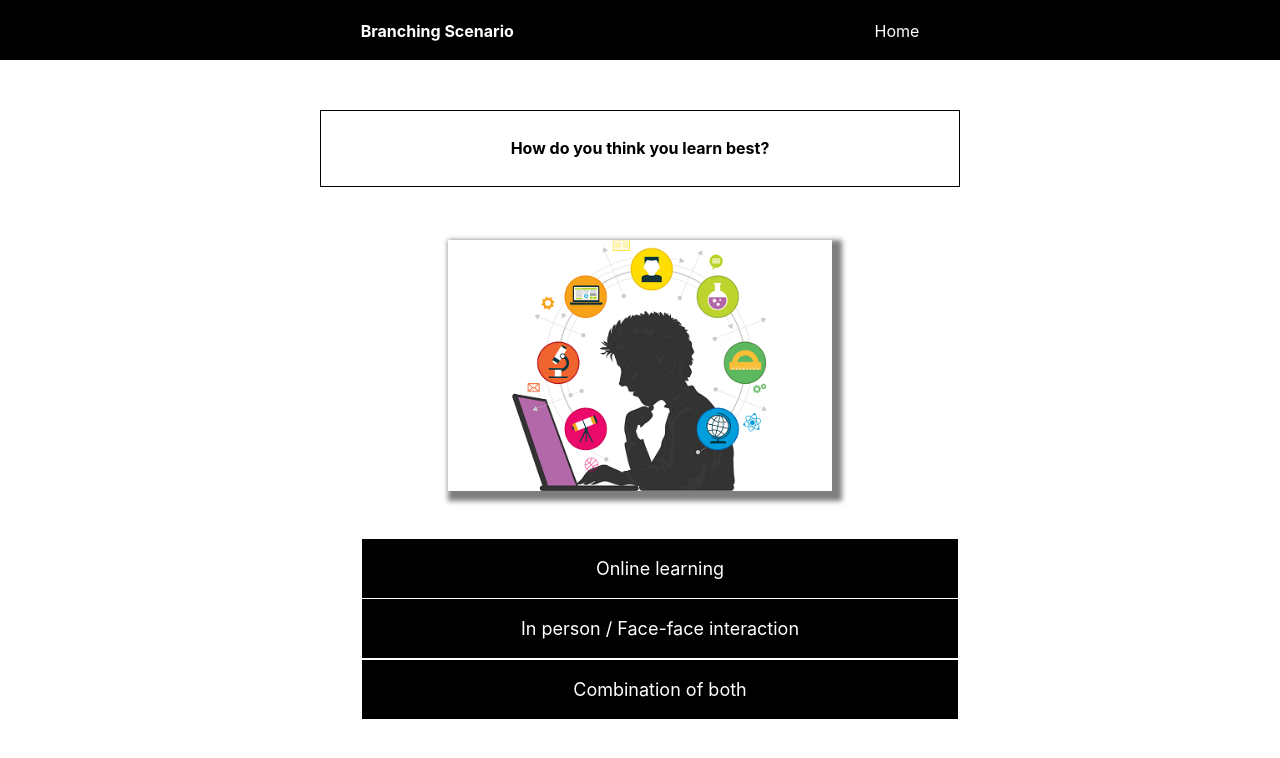
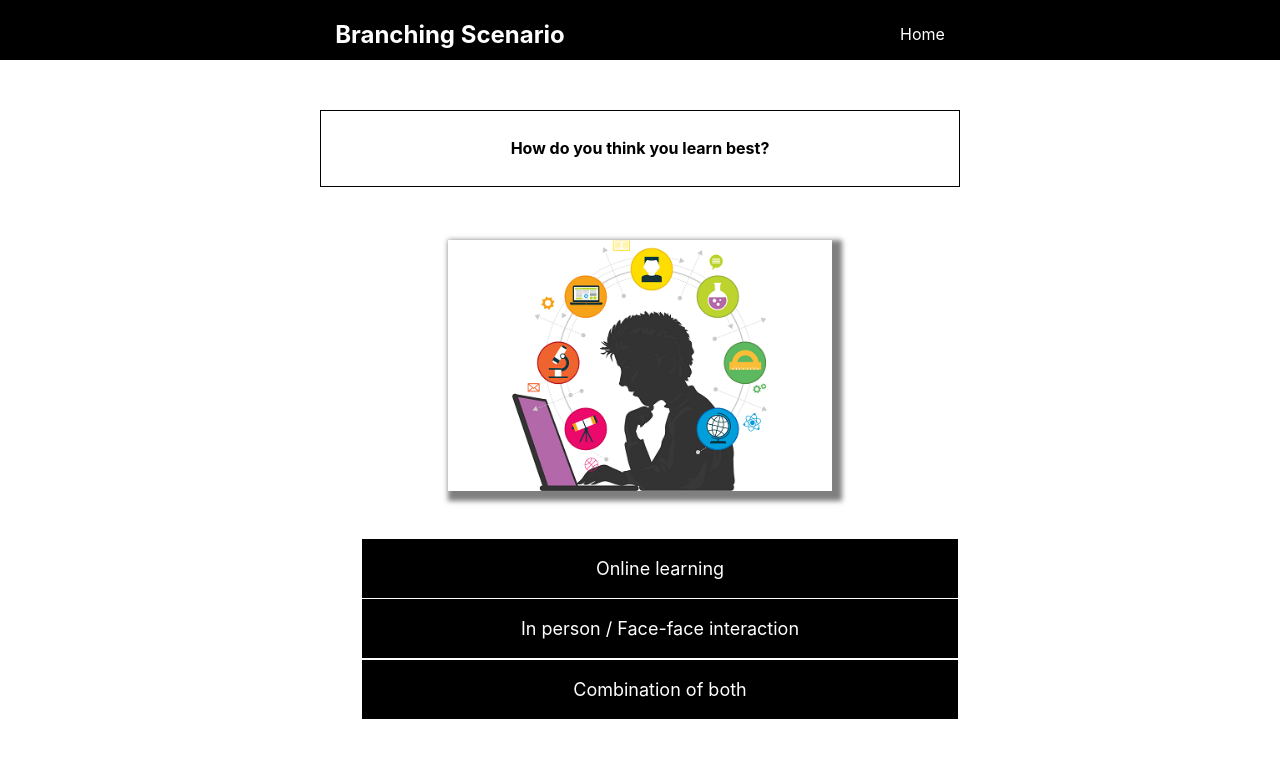
Before and after one commit to JordanLong1/class-based-branching-scenario, a React (Create React App) app: page /displayquestion in a window 1280 px wide. Shown: the top 758 px of the page. Built offline with nearby package versions, Linux system fonts and the light colour scheme.

Commit message:
changed sections to divs

```diff
--- a/src/components/EndOfBranchDisplay.jsx
+++ b/src/components/EndOfBranchDisplay.jsx
@@ -39,19 +39,19 @@
     return (
     <section className='ending-results-section'>
      <Confetti numberOfPieces={500} recycle={false}/>
-          <section className='ending-results-section-header-top'>
+          <div className='ending-results-section-header-top'>
              <h2>Congratulations!</h2>
-            </section>
-         <section className='ending-results-section-image-and-p-tags'>
+            </div>
+         <div className='ending-results-section-image-and-p-tags'>
             <img src={diffStyles} alt='Three different learning styles'></img>
                 <p>You have made it to the end of the session.</p>
                  <p>Your learning style results are available below.</p>
                     <p>These results are accumulated by which option you chose for each question.</p>
-        </section>
-        <section className='ending-results-section-learning-display'>
+        </div>
+        <div className='ending-results-section-learning-display'>
             <p>It looks like you have a {learningStyle} learning style!</p>
             <button onClick={() => history.push('/')}>Go back home</button>
-        </section>
+        </div>
     </section>
     )
 }
--- a/src/components/NavBar.jsx
+++ b/src/components/NavBar.jsx
@@ -4,12 +4,12 @@
     render() {
         return (
                 <section className='header'>
-                    <section className='header-top'>
-                        <section className='header-top_home-email-route'>
+                    <div className='header-top'>
+                        <div className='header-top_home-email-route'>
                         <h1>Branching Scenario</h1>
                         <a href='/'>Home</a>
-                        </section>
-                    </section>
+                        </div>
+                    </div>
                 </section>
         )
     }
```
